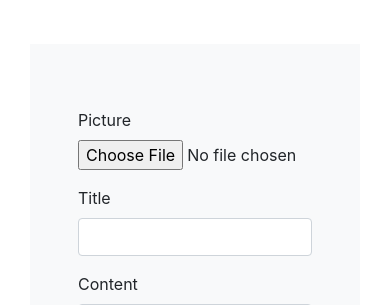
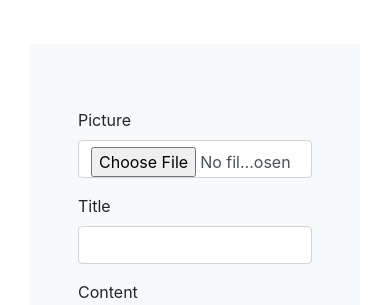
Before and after one commit to yb74/p4-Blog-built-in-php-, a PHP site: template src/view/createPostView.php in a window 390 px wide; the page is wider, and only the part inside the window is pictured. Shown: the part 516-821 px from the top of that part. Run offline with PHP 8.4, Linux system fonts and the light colour scheme; the template is opened without the code that fills it, so the values that code supplies are empty; some libraries are stand-ins or nearby versions.

Commit message:
Adjusting CSS and implementing media queries.

```diff
--- a/src/view/createPostView.php
+++ b/src/view/createPostView.php
@@ -19,7 +19,7 @@ $subheadingPage='';
                         </div>
                         <div class="form-group">
                             <label for="picture_url">Picture</label><br/>
-                            <input type="file" name="picture_url" id="picture_url">
+                            <input type="file" name="picture_url" id="picture_url" class="form-control">
                         </div>
                         <div class="form-group">
                             <label for="title">Title</label><br/>
```
